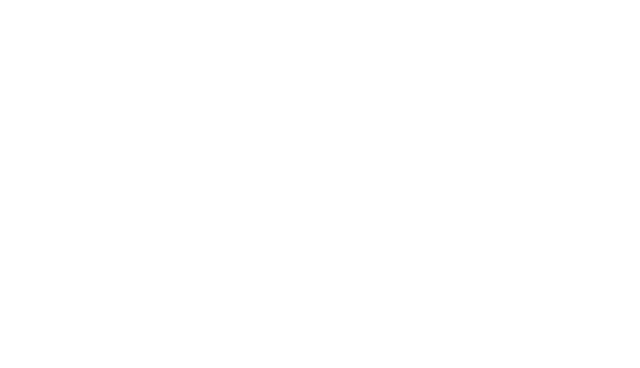
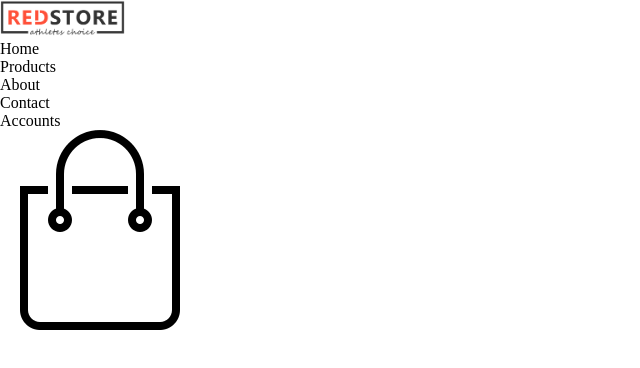
Before and after one commit to Sarthak-Kaushik/Multipage_Website_Using_HTML_CSS, a plain HTML site: page index.html in a window 1280 px wide. Shown: the whole page, without its empty margins (0-640 px from the left). Drawn offline with Linux system fonts and the light colour scheme.

Commit message:
Added HTML & CSS file, added all the images required for the project

```diff
--- a/index.html
+++ b/index.html
@@ -4,8 +4,23 @@
     <meta charset="UTF-8">
     <meta name="viewport" content="width=device-width, initial-scale=1.0">
     <title>E-Commerce Website</title>
+    <link rel="stylesheet" href="style.css">
 </head>
 <body>
-
+    <nav class="navbar">
+        <div class="logo">
+            <img src="images/logo.png" alt="Logo">
+        </div>
+        <div class="categories">
+            <ul>
+                <li><a href="">Home</a></li>
+                <li><a href="">Products</a></li>
+                <li><a href="">About</a></li>
+                <li><a href="">Contact</a></li>
+                <li><a href="">Accounts</a></li>
+            </ul>
+            <img src="images/cart.png" alt="Cart">
+        </div>
+    </nav>
 </body>
 </html>
--- a/style.css
+++ b/style.css
@@ -8,3 +8,13 @@ body {
 height: 100%;
 width: 100%;
 }
+
+.logo img {
+    width: 125px;
+}
+
+.categories li a{
+    list-style: none;
+    text-decoration: none;
+    color: black;
+}
```
